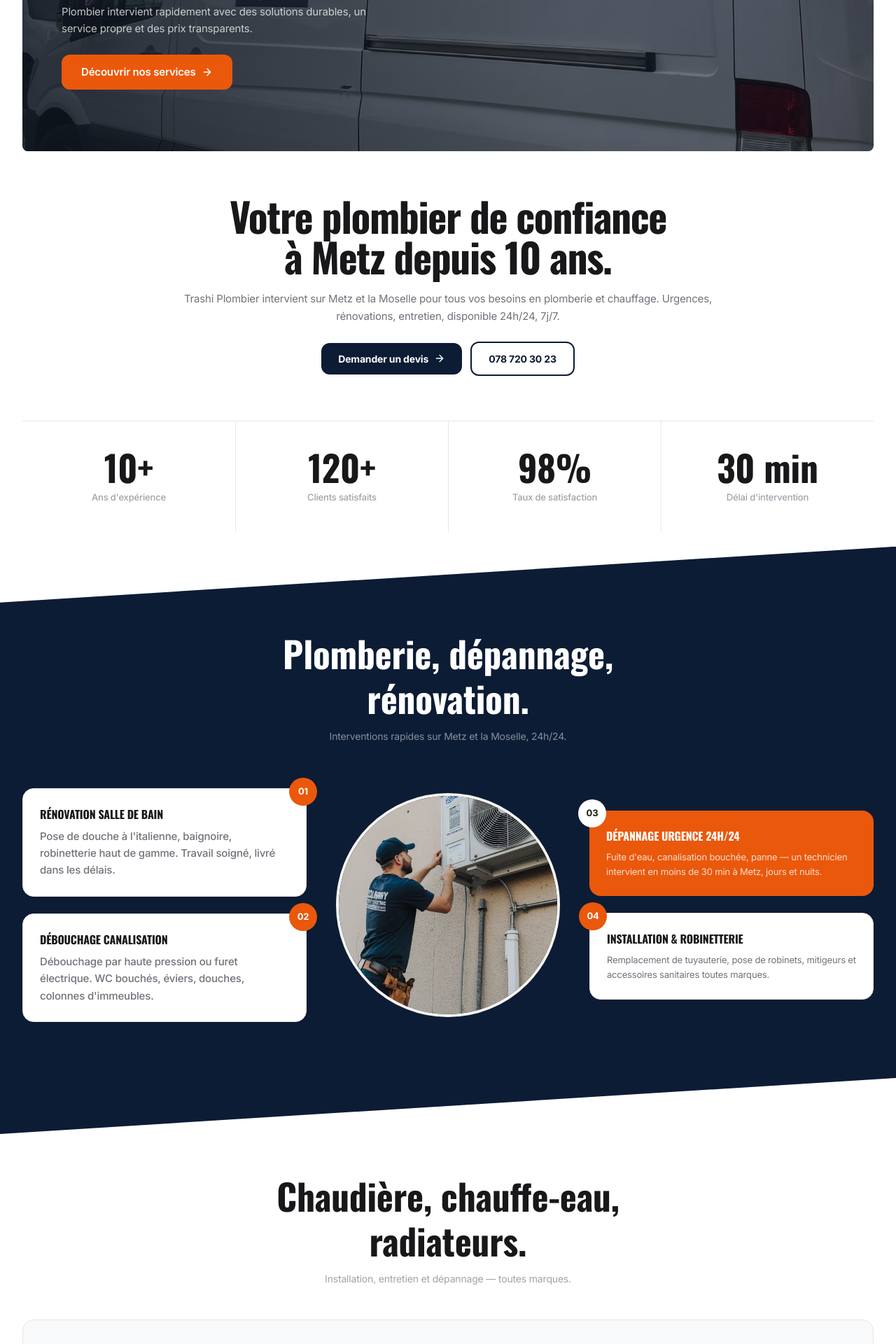
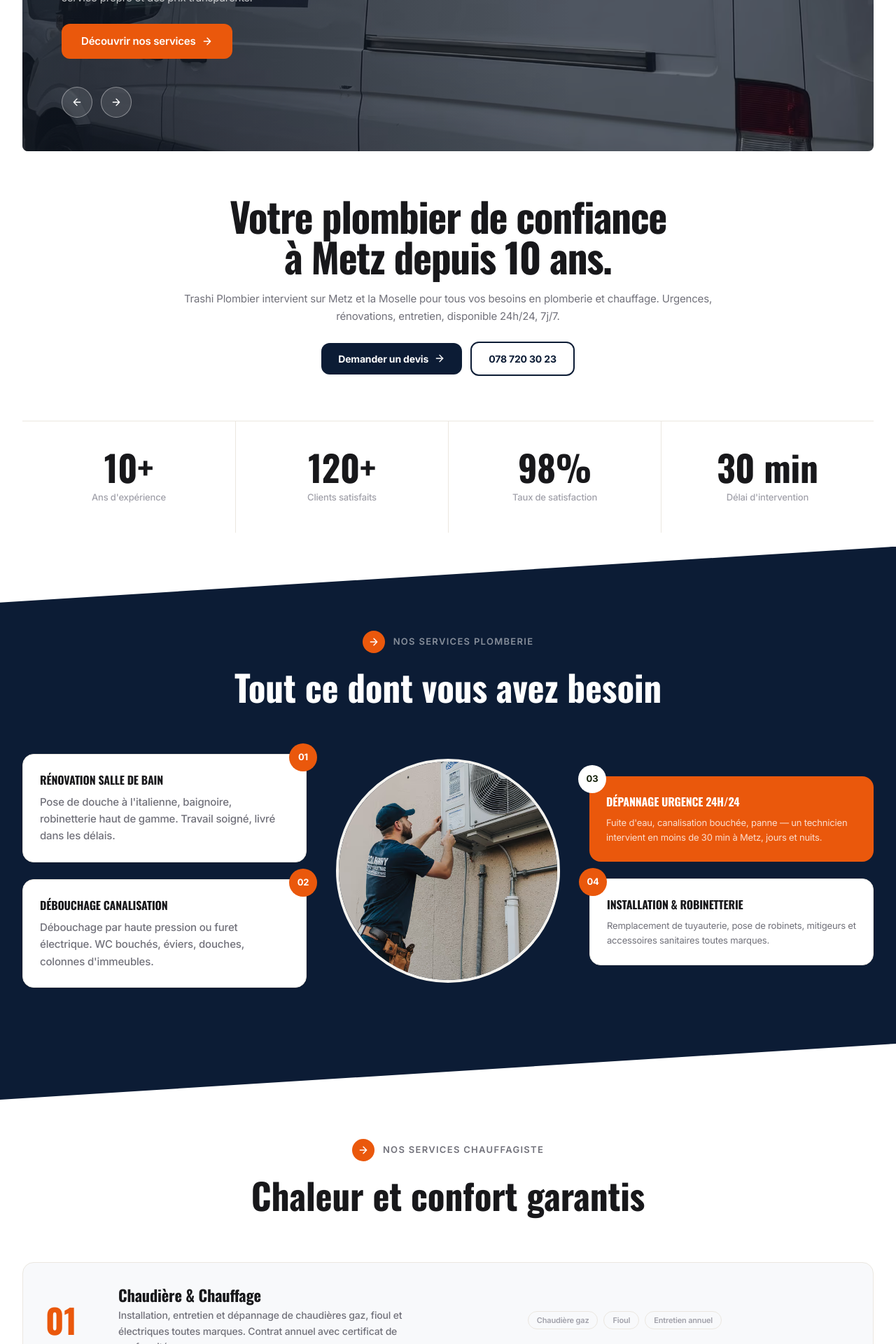
Before and after one commit to madebyaldo/trashi-plombier, a Next.js app: page / in a window 1280 px wide. Shown: the part 520-2440 px from the top of the page at 70% size. Built offline with nearby package versions, Linux system fonts and the light colour scheme.

Commit message:
revert homepage to previous version

```diff
--- a/app/page.tsx
+++ b/app/page.tsx
@@ -37,6 +37,14 @@ export default function HomePage() {
 
             {/* ── Content — pinned to bottom-left ── */}
             <div className="relative z-10 h-full flex flex-col justify-end pb-8 px-5 lg:pb-12 lg:px-14 max-w-[680px]">
+              {/* Eyebrow */}
+              <span
+                className="inline-block text-[11px] font-bold uppercase tracking-[0.22em] mb-4"
+                style={{ color: "#EA580C" }}
+              >
+                Disponible 24h/24 – Expert certifié
+              </span>
+
               {/* Heading */}
               <h1
                 className="font-heading font-black text-white uppercase leading-[0.95] tracking-tight mb-5"
@@ -63,6 +71,25 @@ export default function HomePage() {
                 </Link>
               </div>
 
+              {/* Slider arrows */}
+              <div className="flex items-center gap-3">
+                <button
+                  aria-label="Précédent"
+                  className="w-11 h-11 rounded-full border border-white/40 bg-white/10 flex items-center justify-center text-white hover:bg-white/20 transition-colors"
+                >
+                  <svg className="w-4 h-4" fill="none" stroke="currentColor" viewBox="0 0 24 24" strokeWidth={2}>
+                    <path strokeLinecap="round" strokeLinejoin="round" d="M19 12H5M12 19l-7-7 7-7"/>
+                  </svg>
+                </button>
+                <button
+                  aria-label="Suivant"
+                  className="w-11 h-11 rounded-full border border-white/40 bg-white/10 flex items-center justify-center text-white hover:bg-white/20 transition-colors"
+                >
+                  <svg className="w-4 h-4" fill="none" stroke="currentColor" viewBox="0 0 24 24" strokeWidth={2}>
+                    <path strokeLinecap="round" strokeLinejoin="round" d="M5 12h14M12 5l7 7-7 7"/>
+                  </svg>
+                </button>
+              </div>
             </div>
           </div>
         </div>
@@ -85,11 +112,18 @@ export default function HomePage() {
         <div className="max-w-[1440px] mx-auto px-6 lg:px-8">
 
           {/* Header */}
-          <div className="mb-16 text-center">
+          <div className="text-center mb-16">
+            <div className="flex items-center justify-center gap-3 mb-4">
+              <div className="w-8 h-8 rounded-full flex items-center justify-center shrink-0" style={{ background: "#EA580C" }}>
+                <svg className="w-4 h-4 text-white" fill="none" stroke="currentColor" viewBox="0 0 24 24" strokeWidth={2.2}>
+                  <path strokeLinecap="round" strokeLinejoin="round" d="M5 12h14M12 5l7 7-7 7"/>
+                </svg>
+              </div>
+              <span className="text-[13px] font-semibold text-white/50 uppercase tracking-widest">Nos services plomberie</span>
+            </div>
             <h2 className="font-heading font-black text-white leading-tight" style={{ fontSize: "clamp(2rem, 4vw, 3.5rem)" }}>
-              Plomberie, dépannage,<br />rénovation.
+              Tout ce dont vous avez besoin
             </h2>
-            <p className="text-white/50 text-[14px] mt-3">Interventions rapides sur Metz et la Moselle, 24h/24.</p>
           </div>
 
           {/* Process: left cards | circle image | right cards */}
@@ -104,11 +138,18 @@ export default function HomePage() {
         <div className="max-w-[1440px] mx-auto px-6 lg:px-8">
 
           {/* Header */}
-          <div className="mb-12 text-center">
+          <div className="text-center mb-16">
+            <div className="flex items-center justify-center gap-3 mb-4">
+              <div className="w-8 h-8 rounded-full flex items-center justify-center shrink-0" style={{ background: "#EA580C" }}>
+                <svg className="w-4 h-4 text-white" fill="none" stroke="currentColor" viewBox="0 0 24 24" strokeWidth={2.2}>
+                  <path strokeLinecap="round" strokeLinejoin="round" d="M5 12h14M12 5l7 7-7 7"/>
+                </svg>
+              </div>
+              <span className="text-[13px] font-semibold text-ink-500 uppercase tracking-widest">Nos services chauffagiste</span>
+            </div>
             <h2 className="font-heading font-black text-ink-900 leading-tight" style={{ fontSize: "clamp(2rem, 4vw, 3.5rem)" }}>
-              Chaudière, chauffe-eau,<br />radiateurs.
+              Chaleur et confort garantis
             </h2>
-            <p className="text-ink-400 text-[14px] mt-3">Installation, entretien et dépannage — toutes marques.</p>
           </div>
 
           {/* Service cards */}
@@ -156,6 +197,14 @@ export default function HomePage() {
 
           {/* Header */}
           <div className="mb-8">
+            <div className="flex items-center gap-3 mb-4">
+              <div className="w-8 h-8 rounded-full flex items-center justify-center shrink-0" style={{ background: "#EA580C" }}>
+                <svg className="w-4 h-4 text-white" fill="none" stroke="currentColor" viewBox="0 0 24 24" strokeWidth={2.2}>
+                  <path strokeLinecap="round" strokeLinejoin="round" d="M5 12h14M12 5l7 7-7 7"/>
+                </svg>
+              </div>
+              <span className="text-[13px] font-semibold text-ink-500 uppercase tracking-widest">Nos réalisations</span>
+            </div>
             <div className="flex items-end justify-between gap-4">
               <h2 className="font-heading font-black text-ink-900 leading-tight" style={{ fontSize: "clamp(1.8rem, 3.5vw, 3rem)" }}>
                 Réalisations soignées<br />pour chaque client.
@@ -272,12 +321,20 @@ export default function HomePage() {
         <div className="max-w-[1440px] mx-auto px-6 lg:px-8">
 
           {/* Header */}
-          <div className="mb-12">
+          <div className="mb-12 text-center">
+            <div className="flex items-center justify-center gap-3 mb-4">
+              <div className="w-8 h-8 rounded-full flex items-center justify-center shrink-0" style={{ background: "#EA580C" }}>
+                <svg className="w-4 h-4" fill="none" stroke="white" viewBox="0 0 24 24" strokeWidth={2.2}>
+                  <path strokeLinecap="round" strokeLinejoin="round" d="M5 12h14M12 5l7 7-7 7"/>
+                </svg>
+              </div>
+              <span className="text-[13px] font-semibold text-ink-500 uppercase tracking-widest">FAQ</span>
+            </div>
             <h2
               className="font-heading font-black text-ink-900 tracking-tight"
               style={{ fontSize: "clamp(2.2rem, 4vw, 3.8rem)" }}
             >
-              Vos questions,<br />nos réponses.
+              Questions fréquentes
             </h2>
           </div>
 
```
